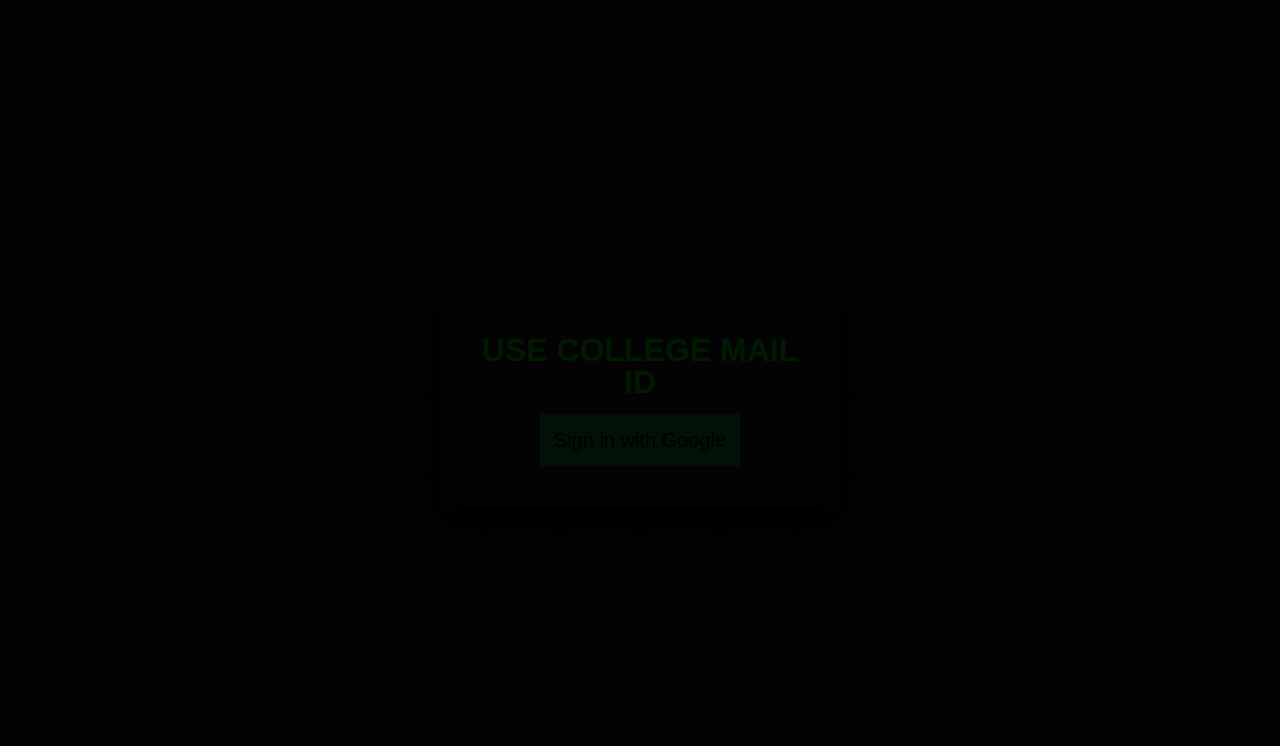
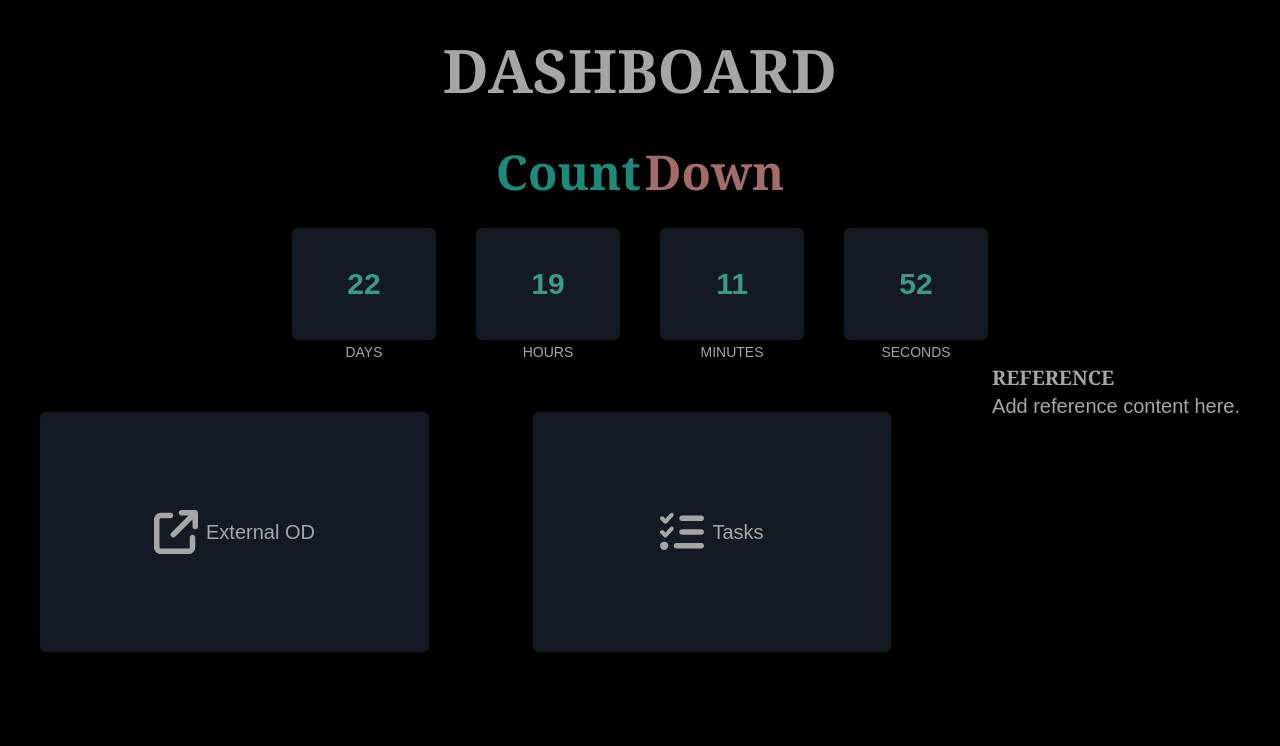
Before and after one commit to PriyaDharsini2006/Dashboard, a Next.js app: page / in a window 1280 px wide. Shown: the top 746 px of the page. Built offline with nearby package versions, Linux system fonts and the light colour scheme; no server answers.

Commit message:
Removed access for testing

```diff
--- a/src/app/page.js
+++ b/src/app/page.js
@@ -17,7 +17,7 @@ const Page = () => {
         className={`transition-opacity duration-1000
           ${showContent ? 'opacity-100' : 'opacity-0'}`}
       >
-        <Login />
+        <Navbar />
         <h1 className='text-white text-center font-redhat text-4xl'>
         </h1>
       </div>
--- a/src/app/task-view/page.js
+++ b/src/app/task-view/page.js
@@ -81,7 +81,7 @@ const TaskView = () => {
   const handleRequestOpen = () => {
     setRequestPageVisible(true);
     setShowMainContent(false);
-    router.push('/login');
+    router.push('/task');
   };
 
   const handleSignOut = async () => {
```
